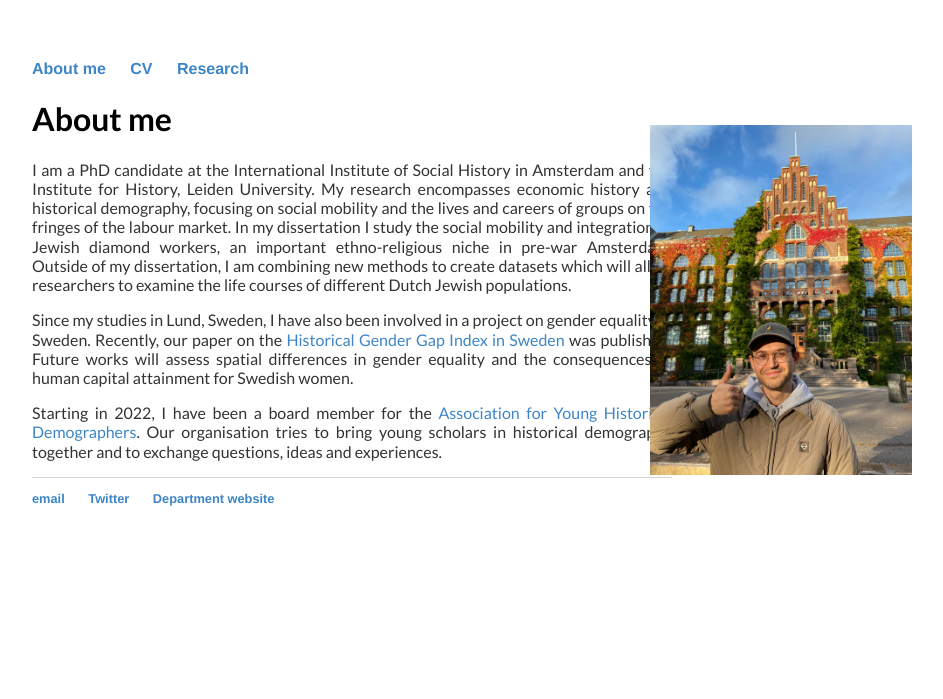
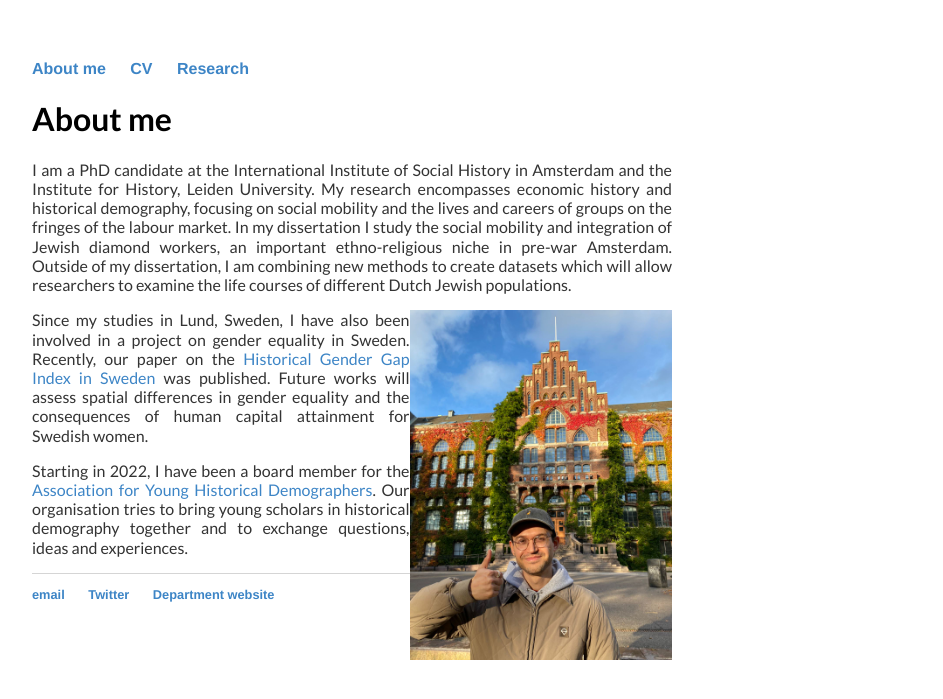
Before and after one commit to kok-joris/kok-joris.github.io, a Jekyll site: the page built from index.html, in a window 1280 px wide. Shown: the top 699 px of the page, without its empty margins (288-1231 px from the left). Built offline with Jekyll 4.4.1, drawn with Linux system fonts in a browser that asks for light colours; Markdown is read by kramdown in place of the engine named in the settings.

Commit message:
Update index.html

```diff
--- a/index.html
+++ b/index.html
@@ -4,12 +4,6 @@
 ---
 <div class="blurb">
 
-		<img src="https://kok-joris.github.io/images/IMG-20231022-WA0002.jpg"
-			style="position:absolute; top:125px; right:80px;
-			float="right";
-			align="right";
-			class="inline"
-			height=350>
 
 
 	<h1>About me</h1>
@@ -19,6 +13,8 @@
 		    In my dissertation I study the social mobility and integration of Jewish diamond workers, an important ethno-religious niche in pre-war Amsterdam.
 		    Outside of my dissertation, I am combining new methods to create datasets which will allow researchers to examine the life courses of different Dutch Jewish populations.
 	    </p>
+
+ <img src="https://kok-joris.github.io/images/IMG-20231022-WA0002.jpg" style="float:right" height="350" />
 
 	<p align="justify">
 		Since my studies in Lund, Sweden, I have also been involved in a project on gender equality in Sweden.
```
